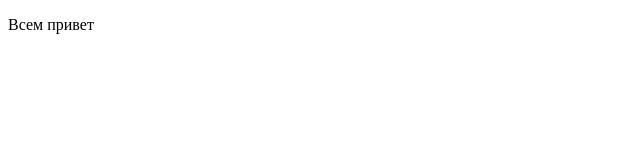
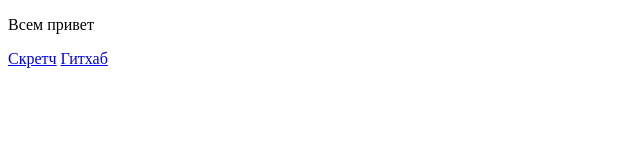
Before and after one commit to DaimondCat1234567/Kirill-Test, a plain HTML site: page index.html in a window 1280 px wide. Shown: the whole page, without its empty margins (0-640 px from the left). Drawn offline with Linux system fonts and the light colour scheme.

Commit message:
Ссылочки

```diff
--- a/index.html
+++ b/index.html
@@ -1,2 +1,4 @@
 <!DOCTYPE HTML>
 <p>Всем привет</p>
+<a href=https://scratch.mit.edu/users/diamondcat1234567>Скретч</a>
+<a href=https://github.com/DaimondCat1234567/Kirill-Test>Гитхаб</a>
```
